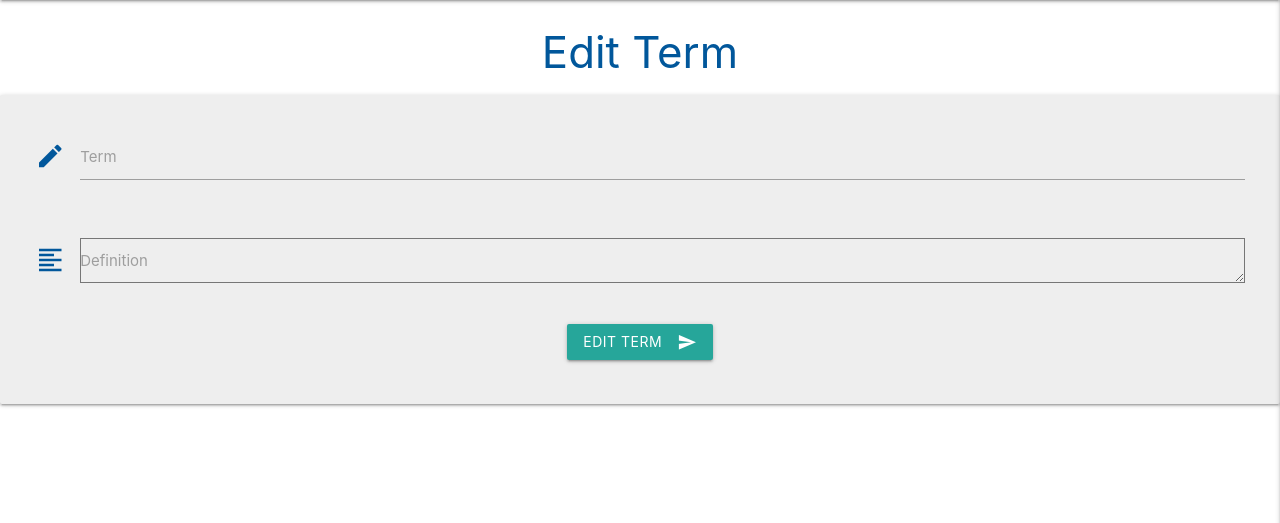
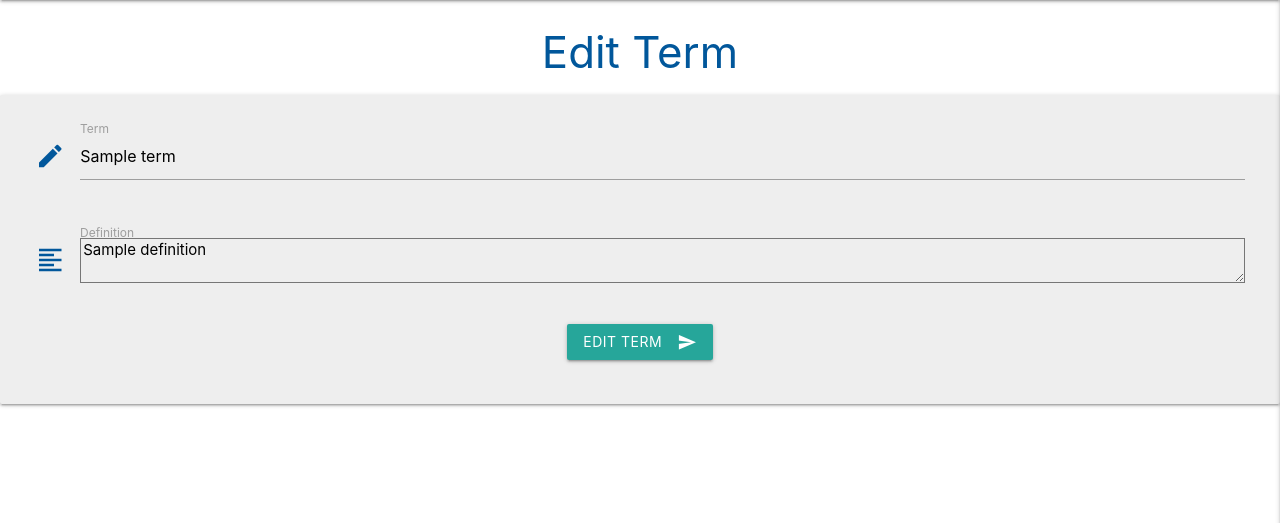
Before and after one commit to BobHerold/computer-terms, a Flask app: template templates/edit_term.html in a window 1280 px wide. Shown: the part 64-587 px from the top of the page. Run offline with Flask 2, Linux system fonts and the light colour scheme; the template is opened without the code that fills it: most values are stand-ins (such as "Sample title", 1, 10 or a date in 2020); some libraries are stand-ins or nearby versions.

Commit message:
Resolved issue of edit term w/assist from Johann Alberts, tutor CI, via screen share session

```diff
--- a/templates/base.html
+++ b/templates/base.html
@@ -21,7 +21,7 @@
                 <ul class="right hide-on-med-and-down">
                     <li><a href="{{ url_for('get_terms')}}">Home</a></li>
                     <li><a href="{{ url_for('add_term')}}">Add Term</a></li>
-                    <li><a href="{{ url_for('edit_term')}}">Edit Term</a></li>
+                    <li><a href="#">Edit Term</a></li>
                     <li><a href="#">Delete</a></li>
                     <li><a href="#">Search</a></li>
                 </ul>
@@ -32,7 +32,7 @@
             <li><h4 class="center-align light-blue-text text-darken-4">Computer Terms</h4></li>
             <li><a href="{{ url_for('get_terms')}}">Home</a></li>
             <li><a href="{{ url_for('add_term')}}">Add Term</a></li>
-            <li><a href="{{ url_for('edit_term')}}">Edit Term</a></li>
+            <li><a href="#">Edit Term</a></li>
             <li><a href="#">Delete</a></li>
             <li><a href="#">Search</a></li>
         </ul>
--- a/templates/edit_term.html
+++ b/templates/edit_term.html
@@ -10,7 +10,7 @@
 			<div class="input-field col s12">
 				<i class="material-icons prefix light-blue-text text-darken-4">edit</i>
 				<input id="term" name="term" minlength="2" maxlength="35"
-                     type="text" class="validate" required>
+                     type="text" class="validate" value="{{ term.term }}" required>
 				<label for="term">Term</label>
 			</div>
 		</div>
@@ -18,7 +18,7 @@
         <div class="row">
 			<div class="input-field col s12">
 				<i class="material-icons prefix light-blue-text text-darken-4">format_align_left</i>
-                <textarea id="definition" name="definition" class="materialize-textarea-validate" required></textarea>
+                <textarea id="definition" name="definition" class="materialize-textarea-validate" required>{{ term.definition }}</textarea>
                 <label for="definition">Definition</label>
 			</div>
 		</div>
```
Also changed, not shown: templates/terms.html (+4 -3 lines).
